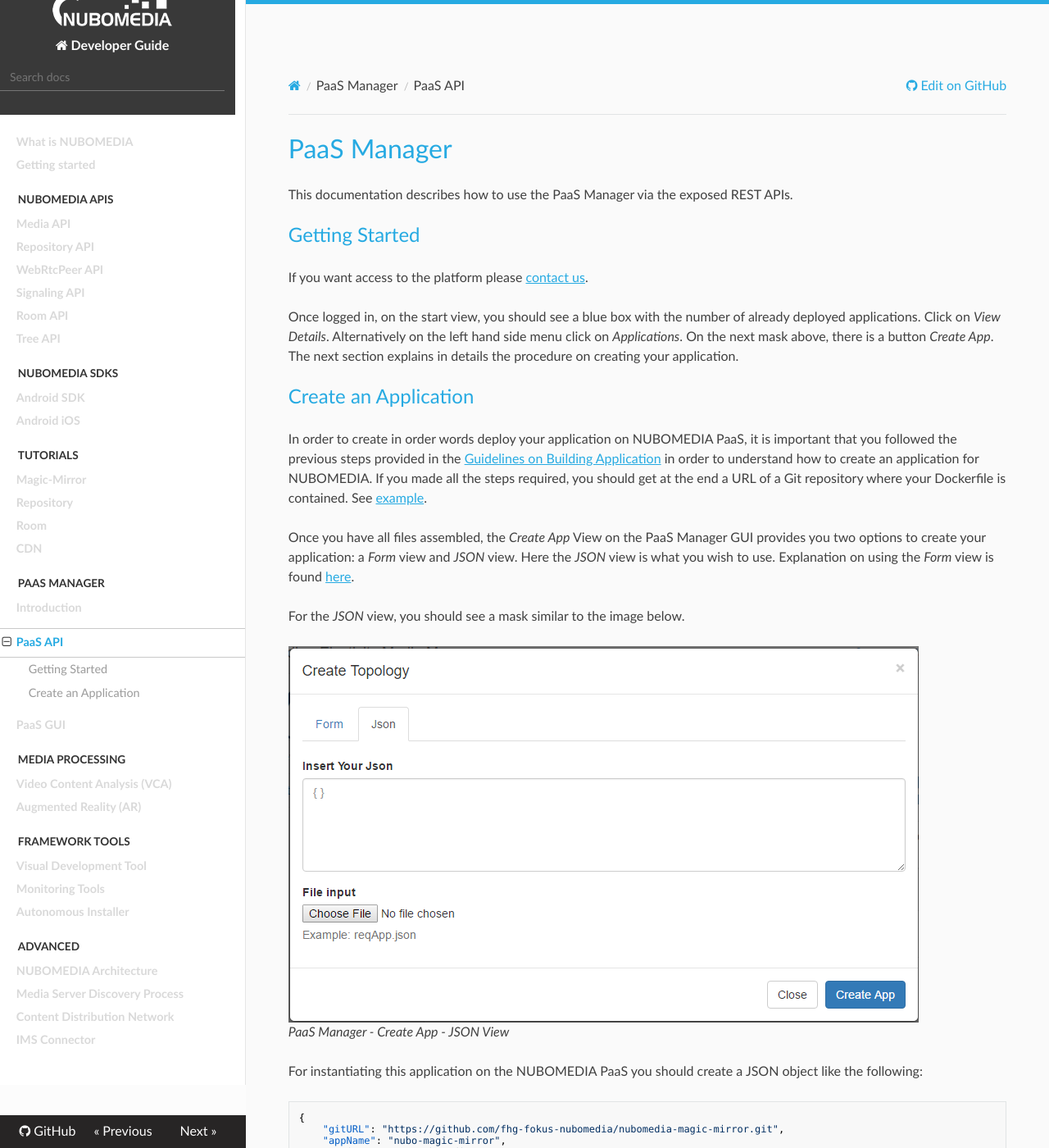
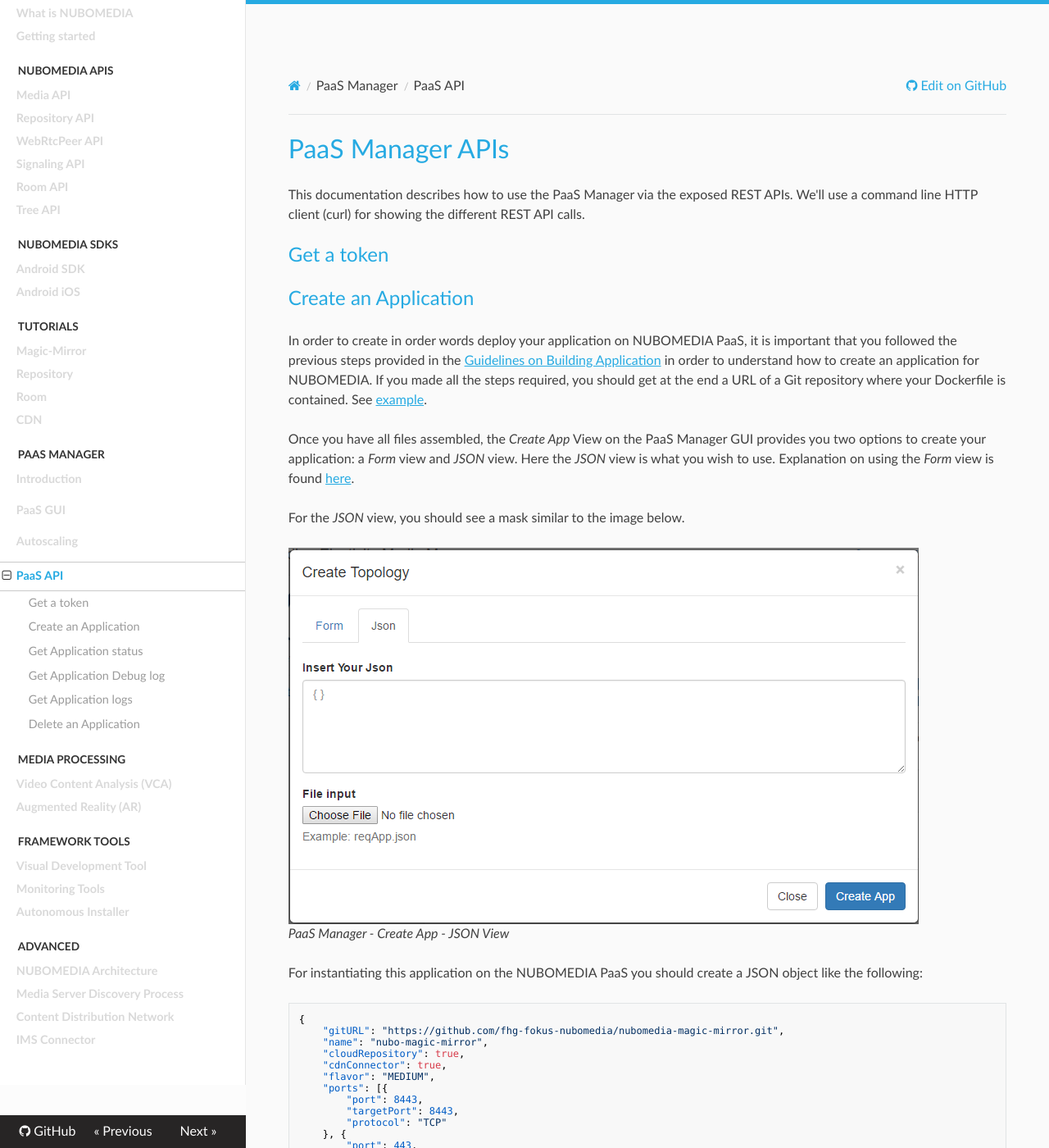
Before and after one commit to nubomedia/developer-guidelines, an MkDocs documentation site: the page built from docs/paas/paas-api.md, in a window 1280 px wide and 1400 px high. Shown: the whole window at 82% size. Built offline with MkDocs 1.6.1, drawn with Linux system fonts in a browser that asks for light colours; nearby versions of some CDN libraries; old or Windows-style settings are respelled for this version of MkDocs; some of the changed text lies outside the part shown.

Commit message:
Initial improvements on the NUBOMEDIA PaaS documentation

````diff
--- a/docs/paas/paas-api.md
+++ b/docs/paas/paas-api.md
@@ -1,12 +1,10 @@
-# PaaS Manager
+# PaaS Manager APIs
 
-This documentation describes how to use the PaaS Manager via the exposed REST APIs.
+This documentation describes how to use the PaaS Manager via the exposed REST APIs. We'll use a command line HTTP client (curl) for showing the different REST API calls.
 
-## Getting Started
+## Get a token
 
-If you want access to the platform please [contact us](mailto:nubomedia-dev@googlegroups.com).
 
-Once logged in, on the start view, you should see a blue box with the number of already deployed applications. Click on *View Details*. Alternatively on the left hand side menu click on *Applications*. On the next mask above, there is a button *Create App*. The next section explains in details the procedure on creating your application.
 
 ## Create an Application
 
@@ -24,9 +22,9 @@ For instantiating this application on the NUBOMEDIA PaaS you should create a JSO
 ```json
 {
 	"gitURL": "https://github.com/fhg-fokus-nubomedia/nubomedia-magic-mirror.git",
-	"appName": "nubo-magic-mirror",
-	"projectName": "nubomedia",
+	"name": "nubo-magic-mirror",
 	"cloudRepository": true,
+	"cdnConnector": true,
 	"flavor": "MEDIUM",
 	"ports": [{
 		"port": 8443,
@@ -55,11 +53,11 @@ where:
 
 - ```gitURL```: the Git repository URL that contains your project (source or jar), Dockerfile and other files that are necessary to run your application. If the repository is public the link has to be the HTTPS version, if is private has to be the SSH version
 
-- ```appName```: is the name of your application as you would want it to appear on the PaaS. This name is used for creating the DNS entry for your application.
+- ```name```: is the name of your application as you would want it to appear on the PaaS. This name is used for creating the DNS entry for your application.
 
-- ```projectname```: OpenShift project name under which your application should be deployed. Default value is *nubomedia* don't change for now
+- ```cloudRepository```: Boolean value of ```true``` or ```false``` indicating if your application will be needing the cloud repository (the cloud repository is a running instance of the [Kurento repository server](http://doc-kurento-repository.readthedocs.org/en/latest/server.html) application)
 
-- ```cloud repository```: Boolean value of ```true``` or ```false``` indicating if your application will be needing the cloud repository (the cloud repository is a running instance of the [Kurento repository server](http://doc-kurento-repository.readthedocs.org/en/latest/server.html) application)
+- ```cdnConnector```: Boolean value of ```true``` or ```false``` indicating if your application will be needing the CDN Connector (the CDN Connector is a running instance of the [NUBOMEDIA CDN Connector](https://github.com/nubomedia/nubomedia-cdn-connector), more info at [tutorial CDN Connetor](../tutorial/nubomedia-cdn.md))
 
 - ```flavor```: This defines the size of the KMS instances. With MEDIUM flavor, you get 2 VCPU and with LARGE flavor you have 4VCPU. The capacity is defined as 100 points for VCPU.
 
@@ -81,9 +79,11 @@ where:
 
 - ```turnServerPassword```:  The password to be used as credential to access the TURN server
 
-- ```scaleInOut```: Scale in or out indicates the MAX number of media servers (KMS) instances that will be instantiates at runtime, by the auto scaling system.
+- autoscaling properties (please refer to [this page](autoscaling.md) for more information about autoscaling):
 
-- ```scale_out_threshold```: This is the threshold (in terms of averaged number of points) which will be used for the policy of the autoscaling system. Check which flavor you are going to use before defining this threshold.
+	- ```scaleInOut```: Scale in or out indicates the MAX number of media servers (KMS) instances that will be instantiates at runtime, by the auto scaling system.
+
+	- ```scale_out_threshold```: This is the threshold (in terms of averaged number of points) which will be used for the policy of the autoscaling system. Check which flavor you are going to use before defining this threshold.
 
 >!!! info
     Do not put a value lower than the total capacity of your flavor!
@@ -96,10 +96,11 @@ where:
 
 When all values have been entered, click on the *Create App* button below. Your request will be forwarded to the PaaS Manager and you will be directed the a view similar to the image below, which shows you the status to the creation process. ```Status``` gives you the status of the process. You might want to reload this page in case you see no update to the status field. The *Load log* button shows you the real time process status from NUBOMEDIA PaaS.
 
-<<<<<<< HEAD
-=======
-![PaaS Manager Gui - Start View](../img/deployed_application.png)
-*PaaS Manager - Create App - Creation status View*
+## Get Application status
 
-Once the Status is ```RUNNING```, your application has been successfully deployed, and it is running on the PaaS. Click on  ```Applications``` -> ```app ID``` of your application. You should see the ```route``` under which your application is reachable from the browser.
->>>>>>> master
+## Get Application Debug log
+
+## Get Application logs
+
+
+## Delete an Application
--- a/mkdocs.yml
+++ b/mkdocs.yml
@@ -26,8 +26,9 @@ pages:
     - CDN: tutorial/nubomedia-cdn.md
 - PaaS Manager:
     - Introduction: paas/paas-introduction.md
+    - PaaS GUI: paas/paas-gui.md
+    - Autoscaling: paas/autoscaling.md
     - PaaS API: paas/paas-api.md
-    - PaaS GUI: paas/paas-gui.md
 - Media Processing:
     - Video Content Analysis (VCA): filter/video-content-analysis.md
     - Augmented Reality (AR): filter/augmented_reality.md
````
Also changed, not shown: other parts of docs/paas/paas-api.md (+2 -2 lines), docs/paas/autoscaling.md (added, +3 -0 lines), docs/paas/paas-gui.md (+7 -5 lines), docs/paas/paas-introduction.md (+11 -13 lines).
